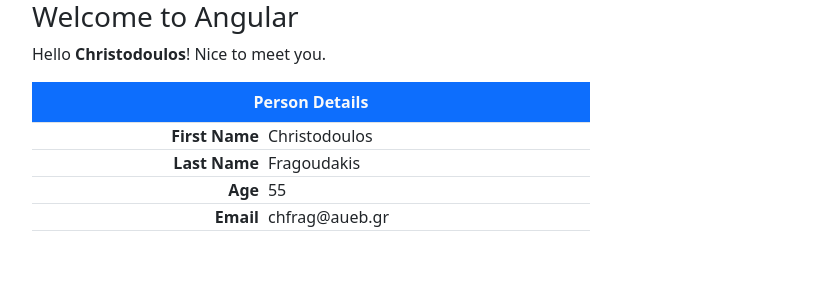
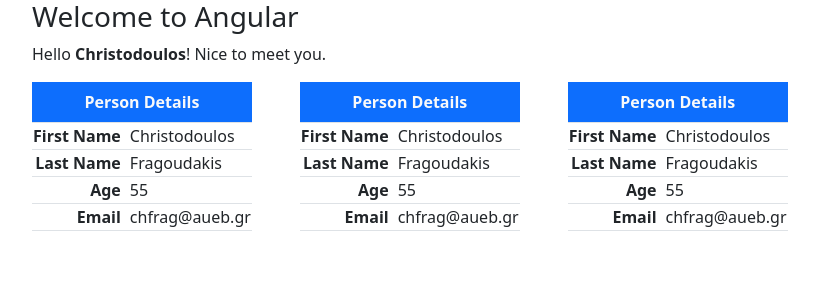
Before and after one commit to christodoulos/angular-introduction-preparation, an Angular app: page / in a window 1280 px wide. Shown: the top 300 px of the page, without its empty margins (50-869 px from the left). Built offline with nearby package versions, Linux system fonts and the light colour scheme.

Commit message:
new component primer

```diff
--- a/src/app/app.component.html
+++ b/src/app/app.component.html
@@ -5,25 +5,9 @@
     >! Nice to meet you.
   </p>
 
-  <table class="table table-bordered w-50">
-    <caption class="caption-top fw-bold bg-primary text-light text-center">
-      Person Details
-    </caption>
-    <tr>
-      <td class="fw-semibold text-end">First Name</td>
-      <td class="ps-2">{{ person.givenName }}</td>
-    </tr>
-    <tr>
-      <td class="fw-semibold text-end">Last Name</td>
-      <td class="ps-2">{{ person.surName }}</td>
-    </tr>
-    <tr>
-      <td class="fw-semibold text-end">Age</td>
-      <td class="ps-2">{{ person.age }}</td>
-    </tr>
-    <tr>
-      <td class="fw-semibold text-end">Email</td>
-      <td class="ps-2">{{ person.email }}</td>
-    </tr>
-  </table>
+  <div class="d-flex gap-5 text-nowrap">
+    <app-person-table></app-person-table>
+    <app-person-table></app-person-table>
+    <app-person-table></app-person-table>
+  </div>
 </div>
--- a/src/app/app.component.ts
+++ b/src/app/app.component.ts
@@ -1,19 +1,13 @@
 import { Component } from '@angular/core';
+import { PersonTableComponent } from './components/person-table/person-table.component';
 
 @Component({
   selector: 'app-root',
   standalone: true,
-  imports: [],
+  imports: [PersonTableComponent],
   templateUrl: './app.component.html',
   styleUrl: './app.component.css',
 })
 export class AppComponent {
   name = 'Christodoulos';
-
-  person = {
-    givenName: 'Christodoulos',
-    surName: 'Fragoudakis',
-    age: 0x37,
-    email: 'chfrag@aueb.gr',
-  };
 }
--- /dev/null
+++ b/src/app/components/person-table/person-table.component.html
@@ -0,0 +1,21 @@
+<table class="table table-bordered w-50">
+  <caption class="caption-top fw-bold bg-primary text-light text-center">
+    Person Details
+  </caption>
+  <tr>
+    <td class="fw-semibold text-end">First Name</td>
+    <td class="ps-2">{{ person.givenName }}</td>
+  </tr>
+  <tr>
+    <td class="fw-semibold text-end">Last Name</td>
+    <td class="ps-2">{{ person.surName }}</td>
+  </tr>
+  <tr>
+    <td class="fw-semibold text-end">Age</td>
+    <td class="ps-2">{{ person.age }}</td>
+  </tr>
+  <tr>
+    <td class="fw-semibold text-end">Email</td>
+    <td class="ps-2">{{ person.email }}</td>
+  </tr>
+</table>
--- /dev/null
+++ b/src/app/components/person-table/person-table.component.ts
@@ -0,0 +1,17 @@
+import { Component } from '@angular/core';
+
+@Component({
+  selector: 'app-person-table',
+  standalone: true,
+  imports: [],
+  templateUrl: './person-table.component.html',
+  styleUrl: './person-table.component.css',
+})
+export class PersonTableComponent {
+  person = {
+    givenName: 'Christodoulos',
+    surName: 'Fragoudakis',
+    age: 0x37,
+    email: 'chfrag@aueb.gr',
+  };
+}
```
Also changed, not shown: src/app/components/person-table/person-table.component.css (added), 1 other file (tests, documents, lock files or other folders).
